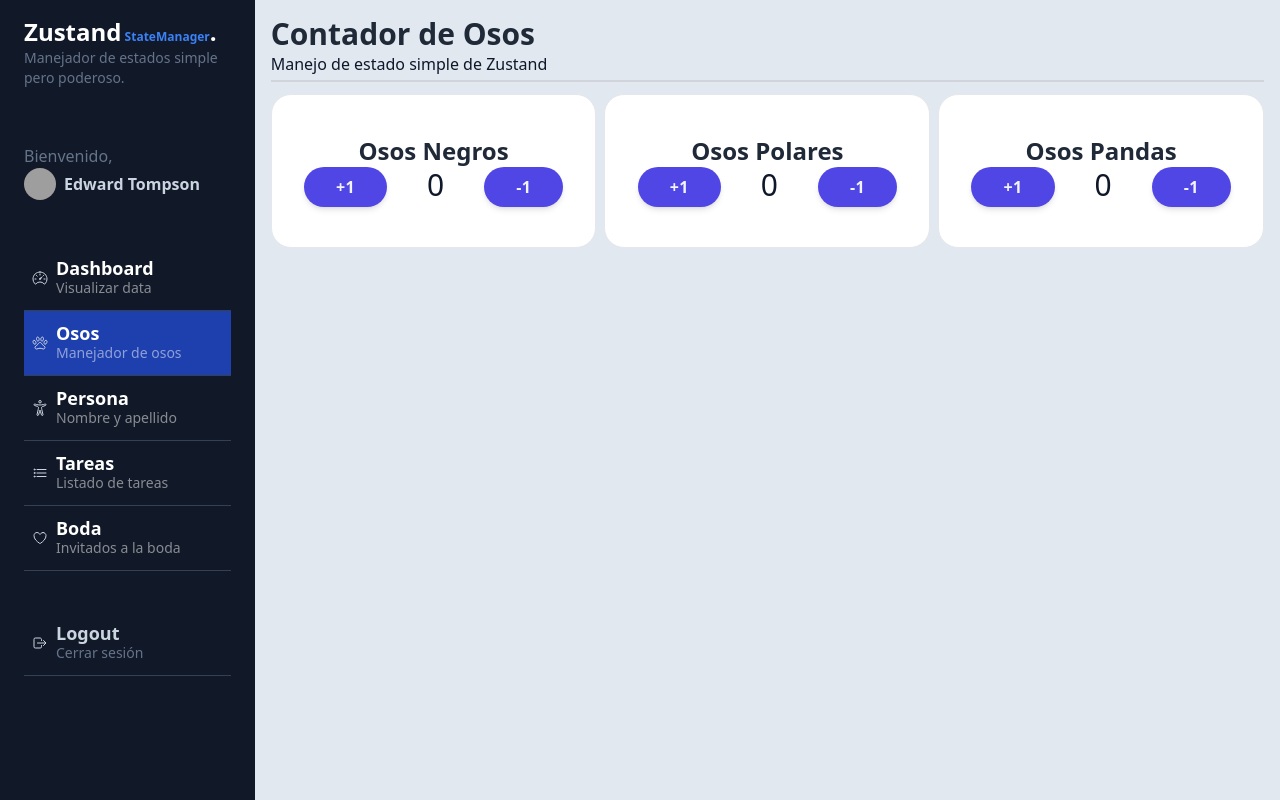
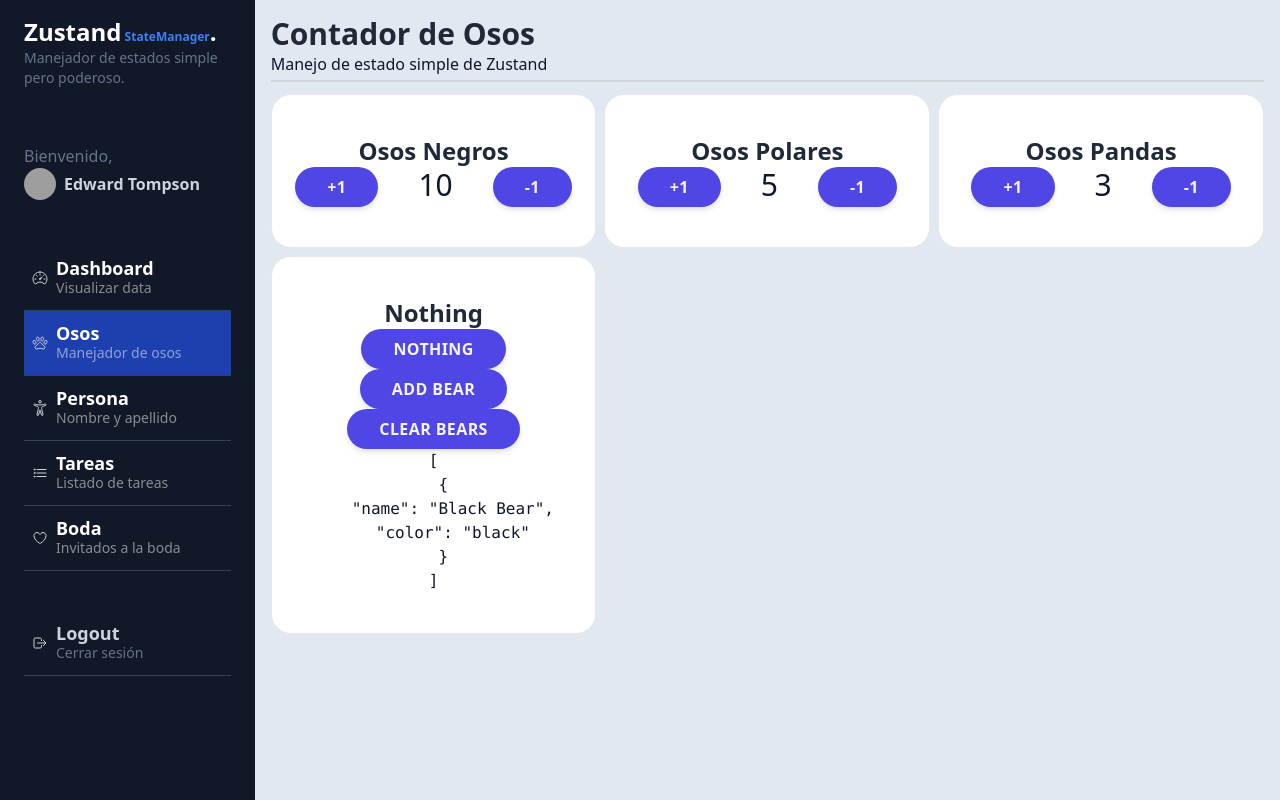
Before and after one commit to Andeveling/Nuggets-Projects, a React app in the folder projects/22-zustand-fh/: page /dashboard/bears in a window 1280 px wide. Built offline with nearby package versions, Linux system fonts and the light colour scheme; grey boxes are pictures that could not be loaded.

Commit message:
Add bears store with computed properties and useShallow

```diff
--- a/projects/22-zustand-fh/package.json
+++ b/projects/22-zustand-fh/package.json
@@ -14,7 +14,8 @@
     "react": "^18.2.0",
     "react-dom": "^18.2.0",
     "react-icons": "^4.11.0",
-    "react-router-dom": "^6.16.0"
+    "react-router-dom": "^6.16.0",
+    "zustand": "^4.5.5"
   },
   "devDependencies": {
     "@types/react": "^18.2.15",
--- a/projects/22-zustand-fh/src/pages/01-basic/BearPage.tsx
+++ b/projects/22-zustand-fh/src/pages/01-basic/BearPage.tsx
@@ -1,53 +1,98 @@
-import { WhiteCard } from '../../components';
+import { WhiteCard } from "../../components"
+import { useBearStore } from "../../stores/index"
+import { useShallow } from "zustand/react/shallow"
 
 export const BearPage = () => {
+  // No se aconseja usar destructuring de estado
+  // const { blackBears, polarBears, pandaBears, incrementBlackBears, decrementBlackBears } = useBearStore()
+
   return (
     <>
       <h1>Contador de Osos</h1>
       <p>Manejo de estado simple de Zustand</p>
       <hr />
 
-      <div className="grid grid-cols-1 md:grid-cols-2 lg:grid-cols-3 gap-2">
+      <div className='grid grid-cols-1 md:grid-cols-2 lg:grid-cols-3 gap-2'>
+        {/* Creamos componentes separados para renderizar solo los componentes que necesitemos */}
+        <BlackBears />
+        <PolarBears />
+        <PandaBears />
+        <ShallowBears />
+      </div>
+    </>
+  )
+}
 
+const BlackBears = () => {
+  const blackBears = useBearStore((state) => state.blackBears)
+  const incrementBlackBears = useBearStore((state) => state.incrementBlackBears)
+  const decrementBlackBears = useBearStore((state) => state.decrementBlackBears)
+  return (
     <WhiteCard centered>
       <h2>Osos Negros</h2>
 
-          <div className="flex flex-col md:flex-row">
-            <button> +1</button>
-            <span className="text-3xl mx-2 lg:mx-10"> 0 </span>
-            <button>-1</button>
+      <div className='flex flex-col md:flex-row'>
+        <button onClick={() => incrementBlackBears(1)}> +1</button>
+        <span className='text-3xl mx-2 lg:mx-10'> {blackBears} </span>
+        <button onClick={() => decrementBlackBears(1)}>-1</button>
       </div>
+    </WhiteCard>
+  )
+}
 
-        </WhiteCard>
-
+const PolarBears = () => {
+  const polarBears = useBearStore((state) => state.polarBears)
+  const incrementPolarBears = useBearStore((state) => state.incrementPolarBears)
+  const decrementPolarBears = useBearStore((state) => state.decrementPolarBears)
+  return (
     <WhiteCard centered>
       <h2>Osos Polares</h2>
 
-          <div className="flex flex-col md:flex-row">
-            <button> +1</button>
-            <span className="text-3xl mx-2 lg:mx-10"> 0 </span>
-            <button>-1</button>
+      <div className='flex flex-col md:flex-row'>
+        <button onClick={() => incrementPolarBears(1)}> +1</button>
+        <span className='text-3xl mx-2 lg:mx-10'> {polarBears} </span>
+        <button onClick={() => decrementPolarBears(1)}>-1</button>
+      </div>
+    </WhiteCard>
+  )
+}
 
-          </div>
-
-        </WhiteCard>
-
+const PandaBears = () => {
+  const pandaBears = useBearStore((state) => state.pandaBears)
+  const incrementPandaBears = useBearStore((state) => state.incrementPandaBears)
+  const decrementPandaBears = useBearStore((state) => state.decrementPandaBears)
+  return (
     <WhiteCard centered>
       <h2>Osos Pandas</h2>
 
-          <div className="flex flex-col md:flex-row">
-            <button> +1</button>
-            <span className="text-3xl mx-2 lg:mx-10"> 0 </span>
-            <button>-1</button>
+      <div className='flex flex-col md:flex-row'>
+        <button onClick={() => incrementPandaBears(1)}> +1</button>
+        <span className='text-3xl mx-2 lg:mx-10'> {pandaBears} </span>
+        <button onClick={() => decrementPandaBears(1)}>-1</button>
       </div>
+    </WhiteCard>
+  )
+}
 
+const ShallowBears = () => {
+  // Si no usamos el shallow, se renderiza aunque no haya cambios
+  const bears = useBearStore(useShallow((state) => state.bears))
+  // const bears = useBearStore((state) => state.bears)
+  const doNoting = useBearStore((state) => state.doNoting)
+
+  // Si usamos el shallow, solo se renderiza cuando hay cambios
+  const addBear = useBearStore((state) => state.addBear)
+  const clearBears = useBearStore((state) => state.clearBears)
+  return (
+    <WhiteCard centered>
+      <h2>Nothing</h2>
+      <button onClick={() => doNoting()}> Nothing</button>
+      <button onClick={() => addBear({ name: "Bear", color: "black" })}> Add Bear</button>
+      <button onClick={() => clearBears()}> Clear Bears</button>
+
+      <code>
+        <pre>{JSON.stringify(bears, null, 2)}</pre>
+      </code>
     </WhiteCard>
-
-
-
-
-      </div>
-
-    </>
-  );
-};
+  )
+}
--- a/projects/22-zustand-fh/src/pages/dashboard/DashboardPage.tsx
+++ b/projects/22-zustand-fh/src/pages/dashboard/DashboardPage.tsx
@@ -1,7 +1,9 @@
 import { IoAccessibilityOutline, IoHeartOutline, IoListOutline, IoLockClosedOutline, IoPawOutline } from 'react-icons/io5';
 import { WhiteCard } from '../../components';
+import { useBearStore } from '../../stores/index';
 
 export const Dashboard = () => {
+  const totalBears = useBearStore((state) => state.computed.totalBears)
   return (
     <>
       <h1>Dashboard</h1>
@@ -14,6 +16,7 @@
           <IoPawOutline size={ 50 } className="text-indigo-600" />
           <h2>Osos</h2>
           <p>Información</p>
+          <p>Total de osos: {totalBears}</p>
         </WhiteCard>
 
 
--- /dev/null
+++ b/projects/22-zustand-fh/src/stores/bears/bears.store.ts
@@ -0,0 +1,55 @@
+import { create } from "zustand"
+
+interface Bear {
+  name: string
+  color: string
+}
+
+// Podemos definir el tipo de los estados
+interface BearState {
+  blackBears: number
+  polarBears: number
+  pandaBears: number
+  incrementBlackBears: (by: number) => void
+  decrementBlackBears: (by: number) => void
+  incrementPolarBears: (by: number) => void
+  decrementPolarBears: (by: number) => void
+  incrementPandaBears: (by: number) => void
+  decrementPandaBears: (by: number) => void
+  doNoting: () => void
+  bears: Bear[]
+  addBear: (bear: Bear) => void
+  clearBears: () => void
+  computed: {
+    totalBears: number
+  }
+}
+
+// Pasamos la interfaz de estado a un store
+export const useBearStore = create<BearState>((set, get) => ({
+  blackBears: 10,
+  polarBears: 5,
+  pandaBears: 3,
+  incrementBlackBears: (by: number) => set((state) => ({ blackBears: state.blackBears + by })),
+  decrementBlackBears: (by: number) => set((state) => ({ blackBears: state.blackBears - by })),
+  incrementPolarBears: (by: number) => set((state) => ({ polarBears: state.polarBears + by })),
+  decrementPolarBears: (by: number) => set((state) => ({ polarBears: state.polarBears - by })),
+  incrementPandaBears: (by: number) => set((state) => ({ pandaBears: state.pandaBears + by })),
+  decrementPandaBears: (by: number) => set((state) => ({ pandaBears: state.pandaBears - by })),
+  // Trabajar con objetos anidados useShallow
+  bears: [
+    {
+      name: "Black Bear",
+      color: "black",
+    },
+  ],
+  addBear: (bear: Bear) => set((state) => ({ bears: [...state.bears, bear] })),
+  clearBears: () => set({ bears: [] }),
+  doNoting: () => set((state) => ({ bears: [...state.bears] })),
+  // De esta manera podemos trabajar con elementos computados, como por ejemplo el total de un carrito
+  computed: {
+    get totalBears() {
+      return get().blackBears + get().polarBears + get().pandaBears
+    },
+  },
+}))
--- /dev/null
+++ b/projects/22-zustand-fh/src/stores/index.ts
@@ -0,0 +1 @@
+export * from './bears/bears.store';
```
Also changed, not shown: projects/22-zustand-fh/pnpm-lock.yaml. Lines whose indentation alone changed are shown as unchanged.
